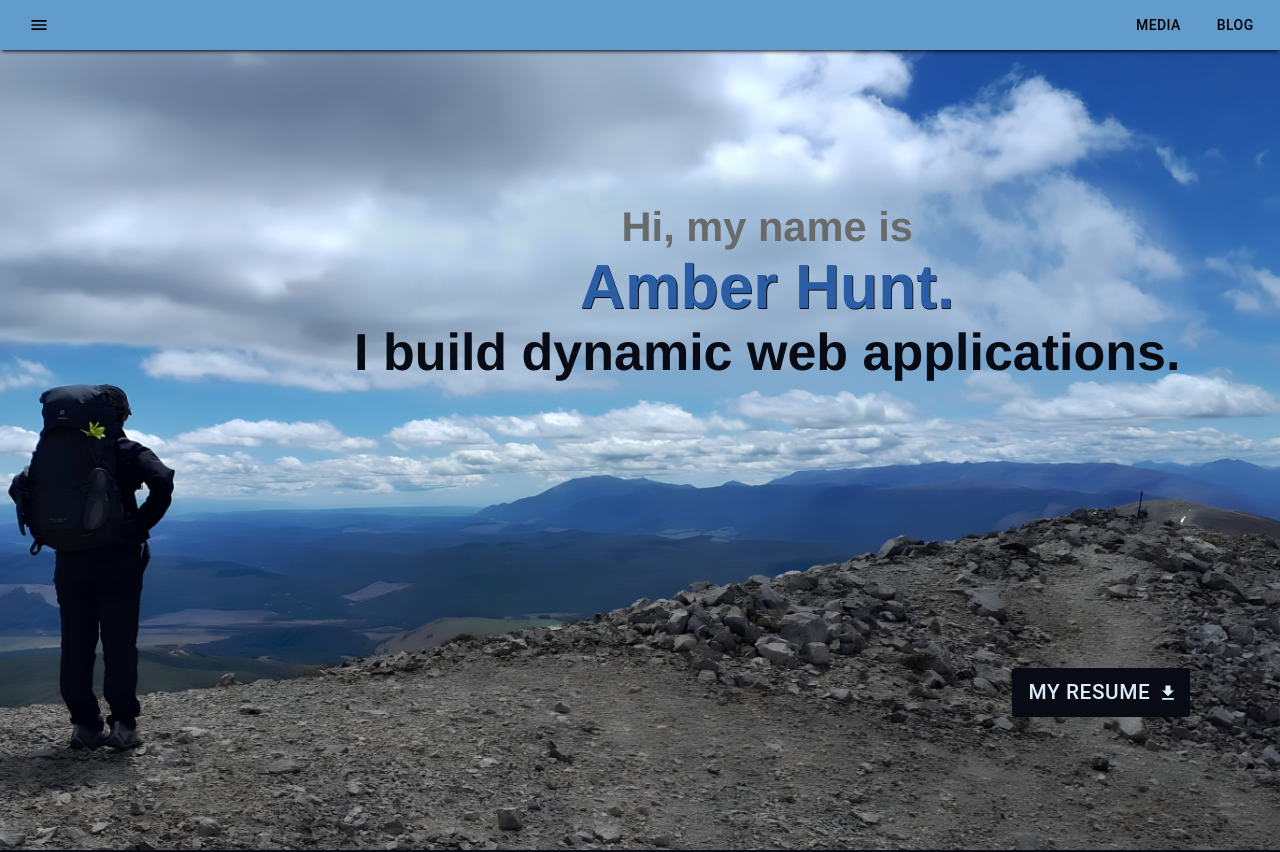
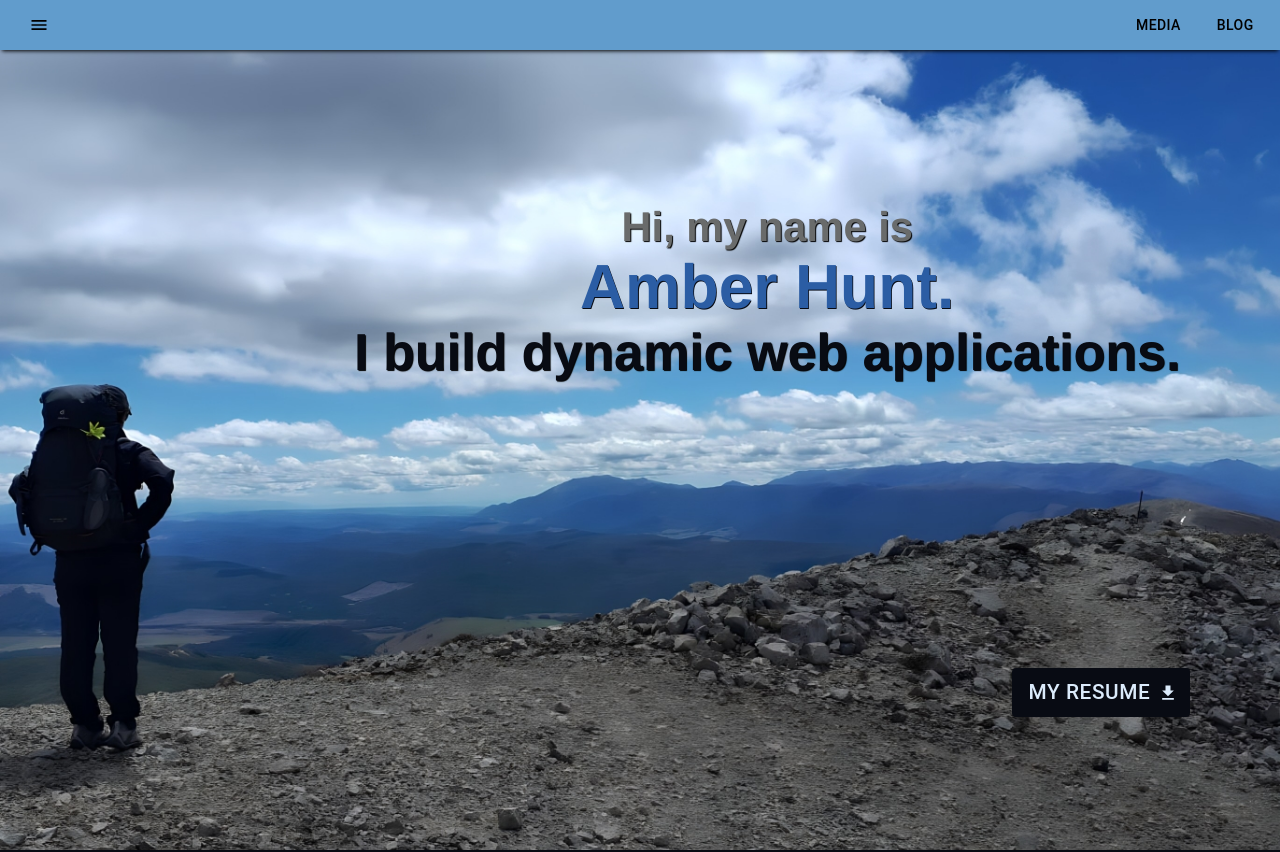
Before and after one commit to amberhunt955/portfolio, a React (Create React App) app: page / in a window 1280 px wide. Shown: the top 852 px of the page. Built offline with nearby package versions, Linux system fonts and the light colour scheme; no server answers.

Commit message:
changed welcome text font styling

```diff
--- a/src/components/main-sections/sections.css
+++ b/src/components/main-sections/sections.css
@@ -20,7 +20,8 @@
   max-height: 100vh;
   padding-right: 2vw;
   margin-top: 50px;
-  background: url("/src/assets/images/welcome-background-large.jpg") no-repeat left;
+  background: url("/src/assets/images/welcome-background-large.jpg") no-repeat
+    left;
   background-size: cover;
 }
 
@@ -41,20 +42,7 @@
   text-align: center;
   padding: 20px 10px;
   position: relative;
-  z-index: 99;
-}
-
-#welcome-text::before {
-  content: "";
-  width: 100%;
-  height: 100%;
-  position: absolute;
-  z-index: -1;
-  top: 0;
-  left: 0;
-  filter: blur(10px);
-  background: radial-gradient(circle, rgba(144, 174, 203, 0.8) 0%, rgba(144, 174, 203,0.3) 100%);
-  border-radius: 100px;
+  text-shadow: 1px 1px 1px #000;
 }
 
 #hi {
@@ -76,7 +64,8 @@
 
 @media only screen and (max-width: 912px) {
   #welcome-section {
-      background: url("/src/assets/images/welcome-background-small.jpg") no-repeat left;
+    background: url("/src/assets/images/welcome-background-small.jpg") no-repeat
+      left;
     background-size: cover;
   }
 
@@ -110,7 +99,7 @@
 }
 
 #project-display {
-  max-width: 100%;;
+  max-width: 100%;
   display: flex;
   flex-direction: row;
   flex-wrap: wrap;
@@ -175,7 +164,7 @@
   position: absolute;
   opacity: 0.7;
   background-color: #080b13ff;
-  color: #DBEBFBff;
+  color: #dbebfbff;
   display: flex;
   align-items: center;
   text-align: center;
@@ -198,7 +187,7 @@
   }
 }
 
-@media only screen and (max-width:300px) {
+@media only screen and (max-width: 300px) {
   #bio-photo {
     width: 200px;
     height: 200px;
```
Lines whose indentation alone changed are shown as unchanged.
